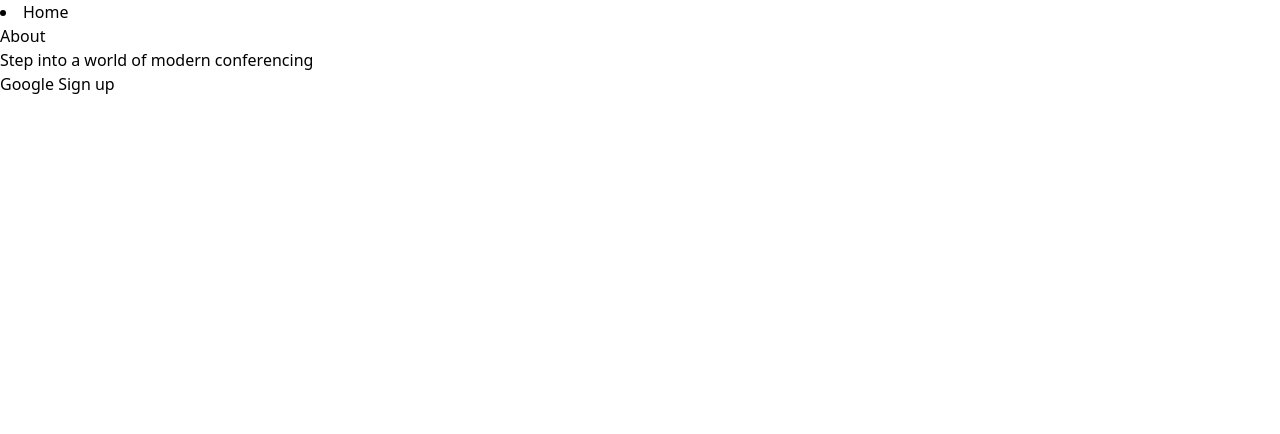
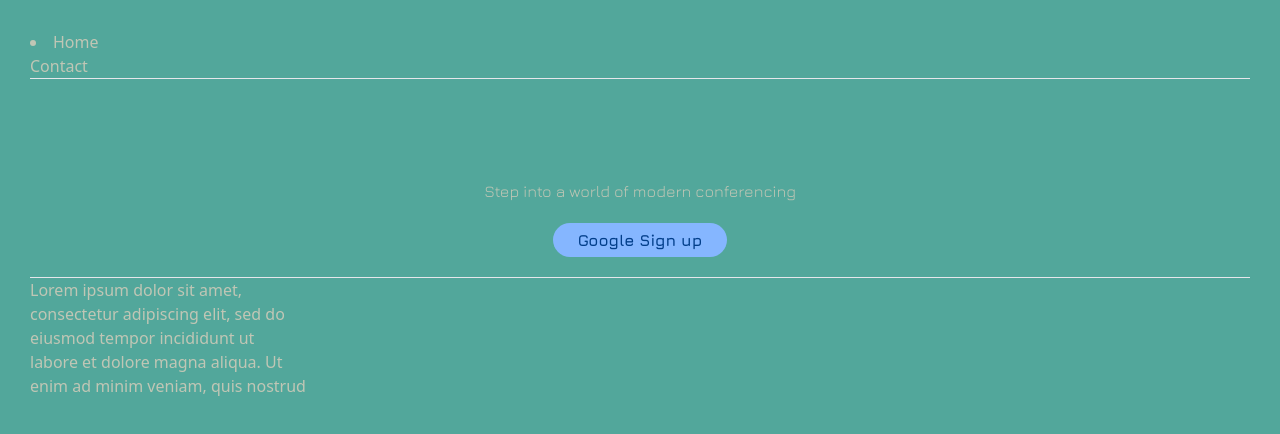
Before and after one commit to wany1ka/Event, a React (Vite) app: page / in a window 1280 px wide. Shown: the top 434 px of the page. Built offline with nearby package versions, Linux system fonts and the light colour scheme; no server answers.

Commit message:
add contact form

```diff
--- a/index.html
+++ b/index.html
@@ -4,6 +4,9 @@
     <meta charset="UTF-8" />
     <meta name="viewport" content="width=device-width, initial-scale=1.0" />
     <title>Link Up</title>
+    <link rel="preconnect" href="https://fonts.googleapis.com">
+    <link rel="preconnect" href="https://fonts.gstatic.com" crossorigin>
+    <link href="https://fonts.googleapis.com/css2?family=Jura:wght@300..700&display=swap" rel="stylesheet">
   </head>
   <body>
     <div id="root"></div>
--- a/package.json
+++ b/package.json
@@ -10,6 +10,7 @@
     "preview": "vite preview"
   },
   "dependencies": {
+    "@formspree/react": "^2.5.1",
     "firebase": "^10.11.0",
     "react": "^18.2.0",
     "react-dom": "^18.2.0",
--- /dev/null
+++ b/src/App.css
@@ -0,0 +1,5 @@
+body{
+    background-color: #52A79B;
+    color: #C0C6B5;
+    padding: 30px;
+}
--- a/src/App.jsx
+++ b/src/App.jsx
@@ -1,8 +1,11 @@
 import React from "react";
 import { BrowserRouter, Routes, Route } from "react-router-dom";
+import './App.css'
 import Login from "./components/Login";
 import HomePage from "./components/HomePage";
 import Navbar from "./components/Navbar";
+import Footer from "./components/Footer";
+import ContactForm from "./components/ContactForm";
 
 function App() {
     return (
@@ -12,7 +15,9 @@ function App() {
                 <Routes>
                     <Route path='/' element={<Login />} />
                     <Route path='/home' element={<HomePage />} />
+                    <Route path='/contact' element={<ContactForm />} />
                 </Routes>
+            <Footer />
             </BrowserRouter>
         </div>
     )
--- /dev/null
+++ b/src/components/ContactForm.jsx
@@ -0,0 +1,45 @@
+import React from 'react';
+import { useForm, ValidationError } from '@formspree/react';
+
+function App() {
+  const [state, handleSubmit] = useForm("mvoedble");
+  if (state.succeeded) {
+      return <p>Thanks for the feedback</p>;
+  }
+  return (
+      <form onSubmit={handleSubmit}>
+      <label htmlFor="email">
+        Email Address
+      </label>
+      <input
+        id="email"
+        type="email"
+        name="email"
+      /> <br /><br />
+      <ValidationError
+        prefix="Email"
+        field="email"
+        errors={state.errors}
+      />
+      Message
+      <textarea
+        id="message"
+        name="message"
+      />
+      <ValidationError
+        prefix="Message"
+        field="message"
+        errors={state.errors}
+      />
+      <button type="submit" disabled={state.submitting}>
+        Submit
+      </button>
+    </form>
+  );
+}
+function ContactForm() {
+  return (
+    <App />
+  );
+}
+export default ContactForm;
--- /dev/null
+++ b/src/components/Footer.jsx
@@ -0,0 +1,21 @@
+import { Link } from "react-router-dom"
+
+const Footer = () => {
+    return (
+        <footer>
+            <div>
+                <hr />
+                <div className="mt-9">
+                    <p>Lorem ipsum dolor sit amet, <br />
+                    consectetur adipiscing elit, sed do <br />
+                     eiusmod tempor incididunt ut <br />
+                     labore et dolore magna aliqua. Ut <br />
+                      enim ad minim veniam, quis nostrud </p>
+                </div>
+            </div>
+        </footer>
+    )
+}
+
+
+export default Footer;
--- a/src/components/HomePage.jsx
+++ b/src/components/HomePage.jsx
@@ -16,7 +16,16 @@ function HomePage() {
     }
 
     return (
-        <div>HomePage <button onClick={handleLogout}>Logout</button></div>
+        <div className="m-5">
+            <button onClick={handleLogout}>Logout</button><br /><br />
+            <h1 className="text-2xl mb-5 font-bold">Welcome to Link Up - Your Ultimate Connection Hub!</h1>
+            <p className="text-lg mb-3">With crystal-clear audio and high-definition video,<br />
+                Link Up ensures that every interaction feels like you're <br />
+                in the same room. Our intuitive interface makes it easy  <br />
+                to schedule meetings, share files, and collaborate in real-time.</p>
+            <p className="text-base italic font-semibold"> Experience the future of communication with Link Up!</p>
+            <img src="src\assets\video mation.webp" className="w-96 h-96 flex" alt="" />
+        </div>
     )
 }
 
--- a/src/components/Login.jsx
+++ b/src/components/Login.jsx
@@ -2,6 +2,7 @@ import { signInWithPopup } from "firebase/auth";
 import React, { useEffect } from "react";
 import { auth, provider } from "./ConfigFirebase";
 import { useNavigate } from "react-router-dom";
+import './styles/login.css'
 
 function Login() {
 
@@ -25,9 +26,9 @@ function Login() {
         })
     })
     return (
-        <div>
-            <h1 className="text">Step into a world of modern conferencing</h1>
-            <button onClick={handleClick}>Google Sign up</button>
+        <div className="logIn">
+            <h1 className="font-bold">Step into a world of modern conferencing</h1>
+            <button className="button" onClick={handleClick}>Google Sign up</button>
         </div>
     )
 }
--- a/src/components/Navbar.jsx
+++ b/src/components/Navbar.jsx
@@ -2,17 +2,21 @@ import { Link } from "react-router-dom"
 
 const Navbar = () => {
     return (
-        <nav className="bg-gray-800 py-4">
+        <nav className="py-2">
             <div className="container mx-auto flex justify-between items-center">
                 <li>
                     <Link to="/" className="text-white hover:text-gray-300">Home</Link>
                 </li>
+
                 <ul className="flex justify-center space-x-4">
                    <li>
-                        <Link to="/about" className="text-white hover:text-gray-300">About</Link>
+                        <Link to="/contact" className="text-white hover:text-gray-300">Contact</Link>
                     </li>
                 </ul>
+
             </div>
+
+            <hr />
 
         </nav>
     )
--- /dev/null
+++ b/src/components/styles/login.css
@@ -0,0 +1,21 @@
+.logIn{
+    margin-top: 100px;
+    text-align: center;
+}
+
+h1{
+    font-family: "Jura", sans-serif;
+    font-optical-sizing: auto;
+    font-weight: 700;
+}
+
+.button{
+    font-family: "Jura", sans-serif;
+    font-optical-sizing: auto;
+    font-weight: 700;
+    background-color: #85B6FF;
+    color: #023E8A;
+    padding: 5px 25px;
+    margin: 20px;
+    border-radius: 20px;
+}
```
Also changed, not shown: src/assets/video mation.webp (added), 1 other file (tests, documents, lock files or other folders).
